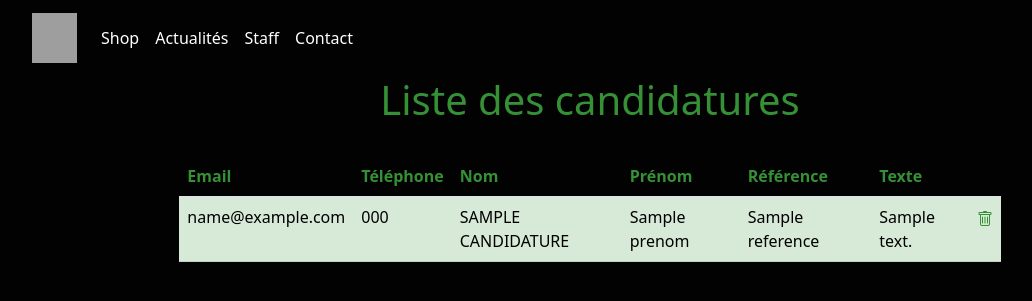
After one commit to RemiBecquaert/cactusesport, a Symfony app: template templates/join/liste-join.html.twig in a window 1280 px wide. The commit adds this page. Shown: the top 301 px of the page, without its empty margins (50-1082 px from the left). Run offline with Twig, Linux system fonts and the light colour scheme; the template is opened without the code that fills it: most values are stand-ins (such as "Sample title", 1, 10 or a date in 2020); style sheets or scripts are compiled from the project's sources; some libraries are stand-ins or nearby versions; grey boxes are pictures that could not be loaded.

Commit message:
add new tag$

```diff
--- a/sass/main.scss
+++ b/sass/main.scss
@@ -4,6 +4,7 @@ $body-bg: #020202;
 $list-group-bg: #020202;
 $dark: #020202;
 $link-color: $primary;
+
 @import '../node_modules/bootstrap/scss/_functions';
 @import '../node_modules/bootstrap/scss/_variables';
 
--- a/src/Controller/BaseController.php
+++ b/src/Controller/BaseController.php
@@ -14,6 +14,7 @@ use Symfony\Component\Mailer\MailerInterface;
 use Symfony\Bridge\Twig\Mime\TemplatedEmail;
 
 use App\Entity\Contact;
+use App\Entity\Candidature;
 
 class BaseController extends AbstractController
 {
@@ -97,17 +98,15 @@ class BaseController extends AbstractController
     #[Route('/liste-contact', name: 'liste-contact')]
     public function listeContact(ManagerRegistry $doctrine, Request $request): Response
     {
-        $contact = new Contact();
         $em = $doctrine->getManager();
         if($request->get('id') != null){
             $c = $doctrine->getRepository(Contact::class)->find($request->get('id'));
             $em->remove($c);
             $em->flush();
             $this->addFlash('notice','Contact supprimé !');
+
         }
         $contacts = $doctrine->getRepository(Contact::class)->findAll();
-
-
         return $this->render('base/liste-contact.html.twig', ['contacts' => $contacts]);
     }
 
--- a/templates/base/contact.html.twig
+++ b/templates/base/contact.html.twig
@@ -13,7 +13,6 @@
             <h5 class="text-light text-center"><span class="emoji">&#9888</span>Aucune demande de recrutement ne sera prise en compte ici,<br/> voir <a href="{{path('join')}}">la page de recrutement</a></h5>
 
             <hr class="featurette-divider text-light">
-
 
                 {{form_start(form)}}
 
@@ -34,6 +33,7 @@
 
                 {{form_widget(form.bouton, {'label':"Soumettre le formulaire", 'attr':{'class':'btn bg-primary mt-3 justify-content-center'}})}}
                 {{form_end(form, {render_rest: true})}}
+
         </div>
         <div class="col-sx-12 col-sm-12 col-md-12 col-lg-6 mt-1 justify-content-center">
             <h5 class="text-light text-center">Vous pouvez également retrouver ici nos réseaux sociaux !</h5><br>
--- /dev/null
+++ b/templates/join/liste-join.html.twig
@@ -0,0 +1,46 @@
+{% extends 'base.html.twig' %}
+
+{% block title %}{{ parent() }}Liste des candidatures{% endblock %}
+
+{% block body %}
+    <h1 class="text-center text-primary">Liste des candidatures</h1>
+
+    	<div class="row justify-content-center">
+			<div class="col-12 col-md-8 bg-dark p-4 m-0 text-primary">
+				<div class="table">
+					<table class="table table-hover">
+						<thead>
+							<tr class="fw-bold text-primary">
+                                <th scope="col">Email</th>
+                                <th scope="col">Téléphone</th>
+								<th scope="col">Nom</th>
+								<th scope="col">Prénom</th>
+								<th scope="col">Référence</th>
+								<th scope="col">Texte</th>
+							</tr>
+						</thead>
+						<tbody>
+							{% for candidature in candidatures | sort((a, b) => b.dateEnvoi <=> a.dateEnvoi) %}
+								<tr class="{{ cycle(['table-primary', 'table-secondary'], loop.index0) }}">
+                                    <td>{{ candidature.email | lower }}</td>
+                                    <td>{{ candidature.telephone}}</td>
+									<td>{{ candidature.nom | upper }}</td>
+									<td>{{ candidature.prenom | capitalize }}</td>
+									<td>{{ candidature.reference }}</td>
+									<td>{{ candidature.texte }}</td>
+                                    <td>
+                                        <a href="{{path('liste-join', {'id':candidature.id})}}">
+                                            <svg xmlns="http://www.w3.org/2000/svg" width="16" height="16" fill="currentColor" class="bi bi-trash" viewBox="0 0 16 16">
+                                                <path d="M5.5 5.5A.5.5 0 0 1 6 6v6a.5.5 0 0 1-1 0V6a.5.5 0 0 1 .5-.5zm2.5 0a.5.5 0 0 1 .5.5v6a.5.5 0 0 1-1 0V6a.5.5 0 0 1 .5-.5zm3 .5a.5.5 0 0 0-1 0v6a.5.5 0 0 0 1 0V6z"/>
+                                                <path fill-rule="evenodd" d="M14.5 3a1 1 0 0 1-1 1H13v9a2 2 0 0 1-2 2H5a2 2 0 0 1-2-2V4h-.5a1 1 0 0 1-1-1V2a1 1 0 0 1 1-1H6a1 1 0 0 1 1-1h2a1 1 0 0 1 1 1h3.5a1 1 0 0 1 1 1v1zM4.118 4 4 4.059V13a1 1 0 0 0 1 1h6a1 1 0 0 0 1-1V4.059L11.882 4H4.118zM2.5 3V2h11v1h-11z"/>
+                                            </svg>
+                                        </a>
+                                    </td>
+								</tr>
+							{% endfor %}
+						</tbody>
+					</table>
+				</div>
+			</div>
+		</div>
+{% endblock %}
```
Also changed, not shown: migrations/Version20220820133318.php (added, +31 -0 lines), src/Controller/JoinController.php (+15 -1 lines), src/Entity/Article.php (added, +81 -0 lines), src/Repository/ArticleRepository.php (added, +66 -0 lines).
